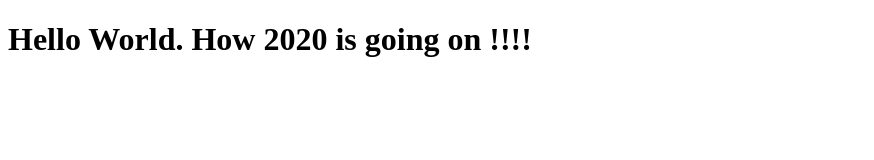
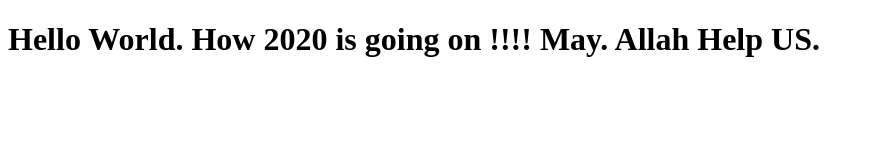
Before and after one commit to mashreqsol/bootcamp2020, a plain HTML site: page index.html in a window 1280 px wide. Shown: the whole page, without its empty margins (0-874 px from the left). Drawn offline with Linux system fonts and the light colour scheme.

Commit message:
Update index.html

```diff
--- a/index.html
+++ b/index.html
@@ -6,6 +6,6 @@
     <title>Document</title>
 </head>
 <body>
-   <h1>Hello World. How 2020 is going on !!!!  </h1>
+   <h1>Hello World. How 2020 is going on !!!! May. Allah Help US. </h1>
 </body>
 </html>
```
